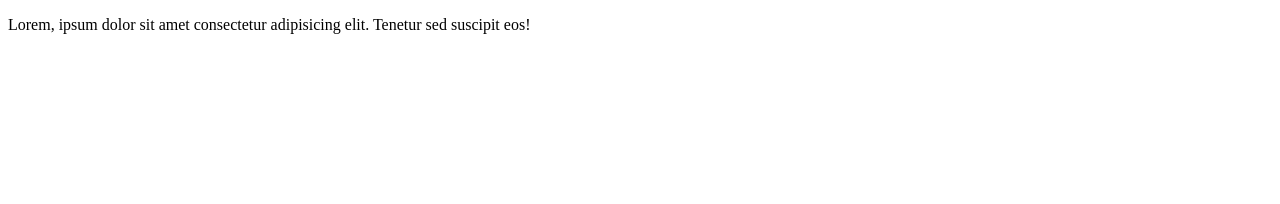
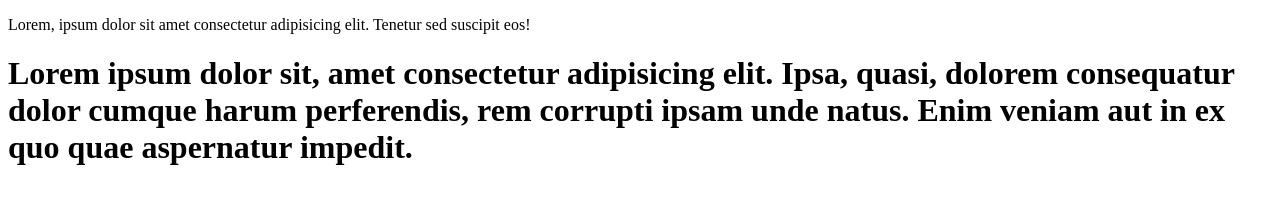
Before and after one commit to joytrade25-lgtm/learn-git, a plain HTML site: page index.html in a window 1280 px wide. Drawn offline with Linux system fonts and the light colour scheme.

Commit message:
index on master

```diff
--- a/index.html
+++ b/index.html
@@ -10,5 +10,10 @@
       Lorem, ipsum dolor sit amet consectetur adipisicing elit. Tenetur sed
       suscipit eos!
     </p>
+    <h1>
+      Lorem ipsum dolor sit, amet consectetur adipisicing elit. Ipsa, quasi,
+      dolorem consequatur dolor cumque harum perferendis, rem corrupti ipsam
+      unde natus. Enim veniam aut in ex quo quae aspernatur impedit.
+    </h1>
   </body>
 </html>
```
